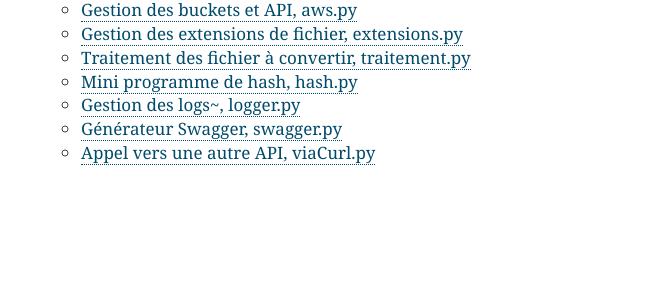
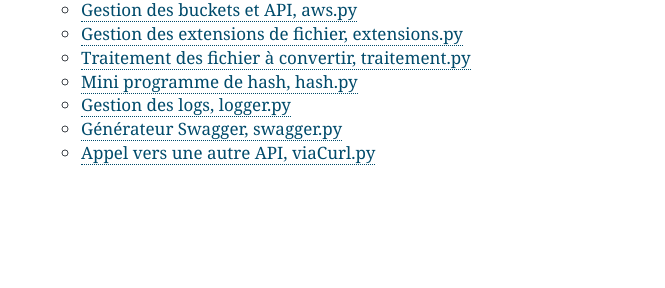
Before and after one commit to AlanJBX/FilRouge, a Sphinx documentation site: the page built from Sphinx/index.rst, in a window 1280 px wide. Shown: the part 1450-1738 px from the top of the page, without its empty margins (399-1064 px from the left). Built offline with Sphinx 7.4.7, drawn with Linux system fonts in a browser that asks for light colours.

Commit message:
Update Codes.rst

```diff
--- a/Sphinx/Codes.rst
+++ b/Sphinx/Codes.rst
@@ -28,7 +28,7 @@ Mini programme de hash, hash.py
 ~~~~~~~~~~~~~~~~~~~~~~~~~~~~~~~~
 .. literalinclude:: ../Flask/functions/hash.py
 
-Gestion des logs~, logger.py
+Gestion des logs, logger.py
 ~~~~~~~~~~~~~~~~~~~~~~~~~~~~~~
 .. literalinclude:: ../Flask/functions/logger.py
 
```
